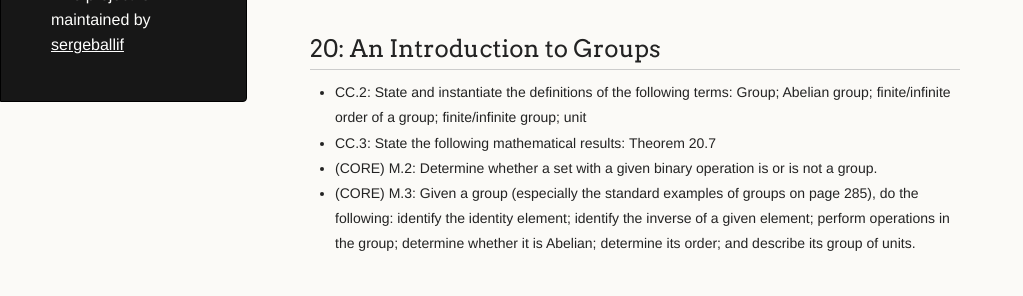
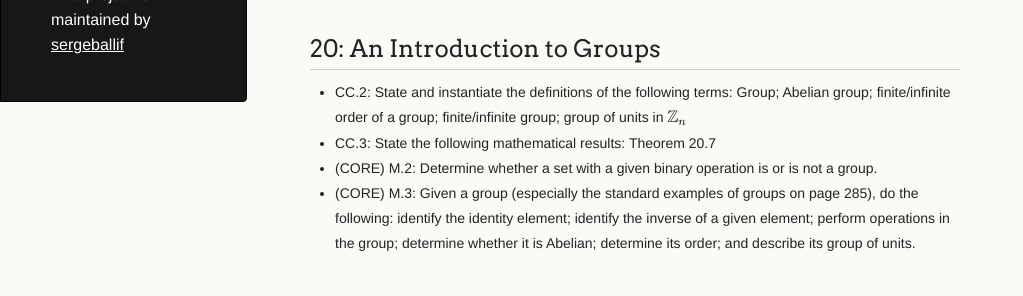
Before and after one commit to AaronWongNSC/MATH-454, a Jekyll site: the page built from LearningObjectives.md, in a window 1280 px wide and 900 px high. Shown: the part 458-754 px from the top of the window, without its empty margins (0-1023 px from the left). Built offline with Jekyll 4.4.1, drawn with Linux system fonts in a browser that asks for light colours; formulas are drawn with MathJax 3.

Commit message:
Update LearningObjectives.md

```diff
--- a/LearningObjectives.md
+++ b/LearningObjectives.md
@@ -21,7 +21,7 @@ To "__instantiate__" a definition means to construct or state examples of that d
 
 ## 20: An Introduction to Groups
 
-+ CC.2: State and instantiate the definitions of the following terms: Group; Abelian group; finite/infinite order of a group; finite/infinite group; unit
++ CC.2: State and instantiate the definitions of the following terms: Group; Abelian group; finite/infinite order of a group; finite/infinite group; group of units in $\mathbb{Z}_n$
 + CC.3: State the following mathematical results: Theorem 20.7
 + (CORE) M.2: Determine whether a set with a given binary operation is or is not a group.
 + (CORE) M.3: Given a group (especially the standard examples of groups on page 285), do the following: identify the identity element; identify the inverse of a given element; perform operations in the group; determine whether it is Abelian; determine its order; and describe its group of units.
```
